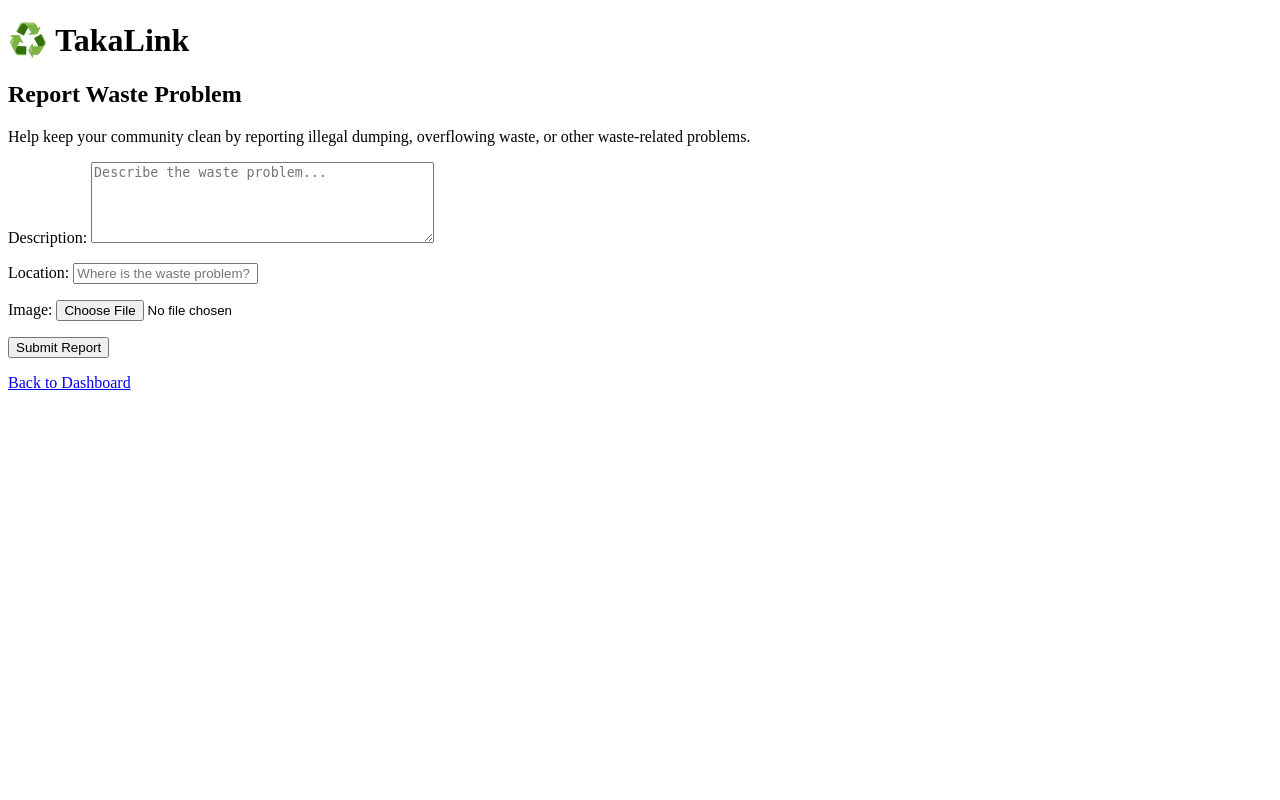
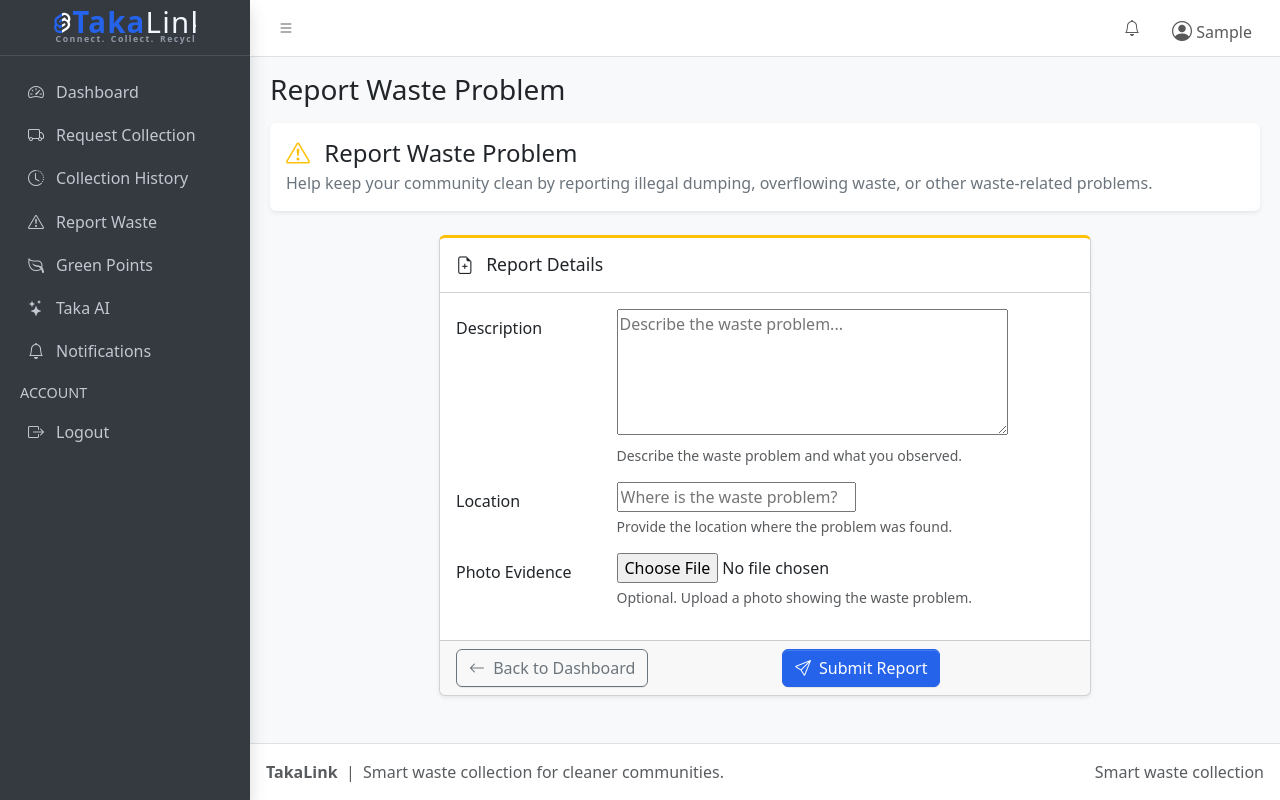
Before and after one commit to ExcelsKennedy2/TakaLink, a Django app: page /resident/report-waste/ in a window 1280 px wide. Run offline with Django 5.2, Linux system fonts and the light colour scheme; the visitor is signed in with stand-in values (Sample User, id 1); some libraries are stand-ins or nearby versions.

Commit message:
Improve waste report form UI

```diff
--- a/core/templates/core/create_waste_report.html
+++ b/core/templates/core/create_waste_report.html
@@ -1,34 +1,181 @@
-<!DOCTYPE html>
-<html lang="en">
-<head>
-    <meta charset="UTF-8">
-    <meta name="viewport" content="width=device-width, initial-scale=1.0">
-    <title>Report Waste | TakaLink</title>
-</head>
-<body>
+{% extends "core/base.html" %}
 
-    <h1>♻️ TakaLink</h1>
+{% block title %}Report Waste | TakaLink{% endblock %}
 
-    <h2>Report Waste Problem</h2>
+{% block page_title %}Report Waste Problem{% endblock %}
 
-    <p>
+{% block content %}
+
+<!-- Page introduction -->
+<div class="row mb-4">
+    <div class="col-12">
+        <div class="card border-0 shadow-sm">
+            <div class="card-body">
+                <h4 class="mb-1">
+                    <i class="bi bi-exclamation-triangle text-warning me-2"></i>
+                    Report Waste Problem
+                </h4>
+
+                <p class="text-secondary mb-0">
                     Help keep your community clean by reporting illegal dumping,
                     overflowing waste, or other waste-related problems.
                 </p>
+            </div>
+        </div>
+    </div>
+</div>
+
+
+<!-- Waste Report Form -->
+<div class="row justify-content-center">
+
+    <div class="col-lg-8">
+
+        <div class="card card-warning card-outline shadow-sm">
+
+            <div class="card-header">
+                <h3 class="card-title">
+                    <i class="bi bi-file-earmark-plus me-2"></i>
+                    Report Details
+                </h3>
+            </div>
+
 
             <form method="post" enctype="multipart/form-data">
+
                 {% csrf_token %}
 
-        {{ form.as_p }}
+                <div class="card-body">
 
-        <button type="submit">Submit Report</button>
+                    <!-- Description -->
+                    <div class="row mb-3">
+
+                        <label
+                            for="{{ form.description.id_for_label }}"
+                            class="col-sm-3 col-form-label"
+                        >
+                            Description
+                        </label>
+
+                        <div class="col-sm-9">
+
+                            {{ form.description }}
+
+                            {% if form.description.errors %}
+                                <div class="text-danger small mt-1">
+                                    {{ form.description.errors }}
+                                </div>
+                            {% endif %}
+
+                            <div class="form-text">
+                                Describe the waste problem and what you observed.
+                            </div>
+
+                        </div>
+
+                    </div>
+
+
+                    <!-- Location -->
+                    <div class="row mb-3">
+
+                        <label
+                            for="{{ form.location.id_for_label }}"
+                            class="col-sm-3 col-form-label"
+                        >
+                            Location
+                        </label>
+
+                        <div class="col-sm-9">
+
+                            {{ form.location }}
+
+                            {% if form.location.errors %}
+                                <div class="text-danger small mt-1">
+                                    {{ form.location.errors }}
+                                </div>
+                            {% endif %}
+
+                            <div class="form-text">
+                                Provide the location where the problem was found.
+                            </div>
+
+                        </div>
+
+                    </div>
+
+
+                    <!-- Image -->
+                    <div class="row mb-3">
+
+                        <label
+                            for="{{ form.image.id_for_label }}"
+                            class="col-sm-3 col-form-label"
+                        >
+                            Photo Evidence
+                        </label>
+
+                        <div class="col-sm-9">
+
+                            {{ form.image }}
+
+                            {% if form.image.errors %}
+                                <div class="text-danger small mt-1">
+                                    {{ form.image.errors }}
+                                </div>
+                            {% endif %}
+
+                            <div class="form-text">
+                                Optional. Upload a photo showing the waste problem.
+                            </div>
+
+                        </div>
+
+                    </div>
+
+
+                    <!-- Non-field errors -->
+                    {% if form.non_field_errors %}
+
+                        <div class="alert alert-danger">
+                            <i class="bi bi-exclamation-triangle me-2"></i>
+
+                            {{ form.non_field_errors }}
+
+                        </div>
+
+                    {% endif %}
+
+                </div>
+
+
+                <!-- Form Footer -->
+                <div class="card-footer d-flex justify-content-between">
+
+                    <a
+                        href="{% url 'resident_dashboard' %}"
+                        class="btn btn-outline-secondary"
+                    >
+                        <i class="bi bi-arrow-left me-1"></i>
+                        Back to Dashboard
+                    </a>
+
+                    <button
+                        type="submit"
+                        class="btn btn-takalink"
+                    >
+                        <i class="bi bi-send me-1"></i>
+                        Submit Report
+                    </button>
+
+                </div>
+
             </form>
 
-    <p>
-        <a href="{% url 'resident_dashboard' %}">
-            Back to Dashboard
-        </a>
-    </p>
+        </div>
 
-</body>
-</html>
+    </div>
+
+</div>
+
+{% endblock %}
```
Lines whose indentation alone changed are shown as unchanged.
